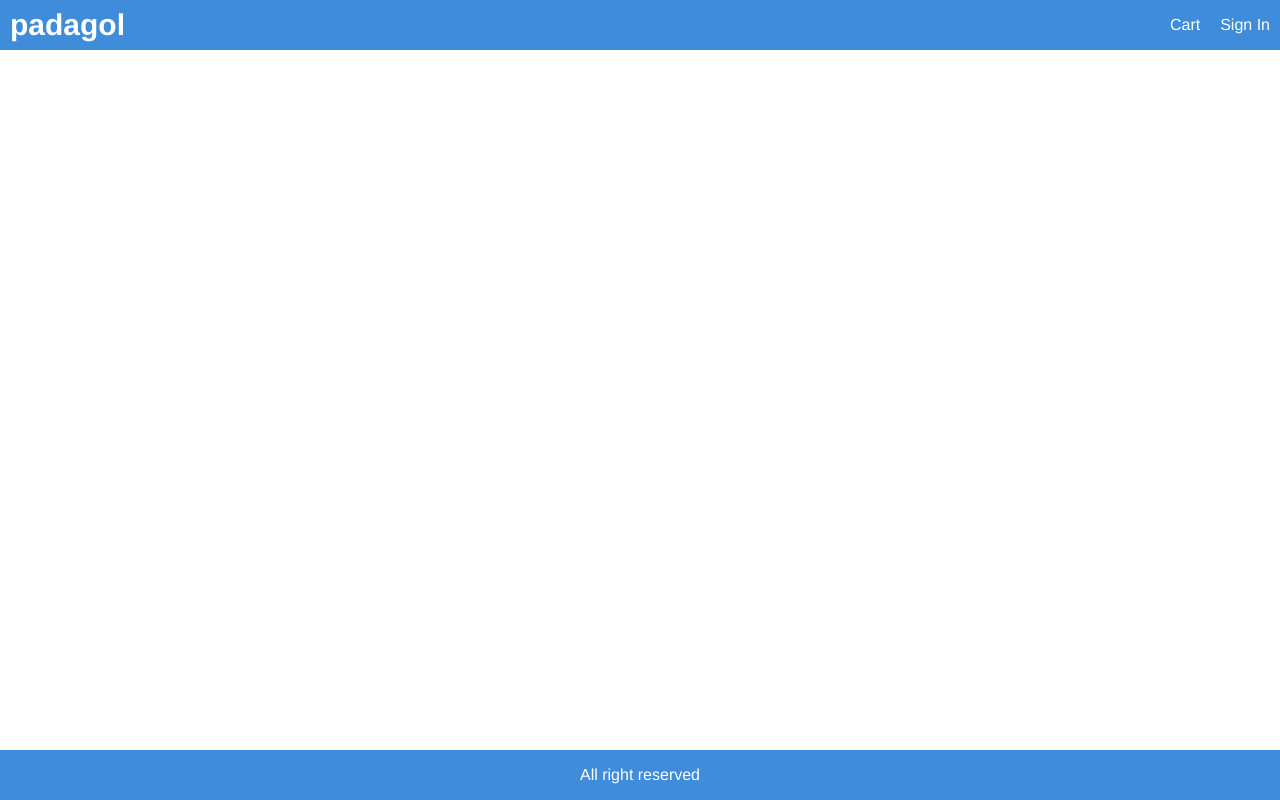
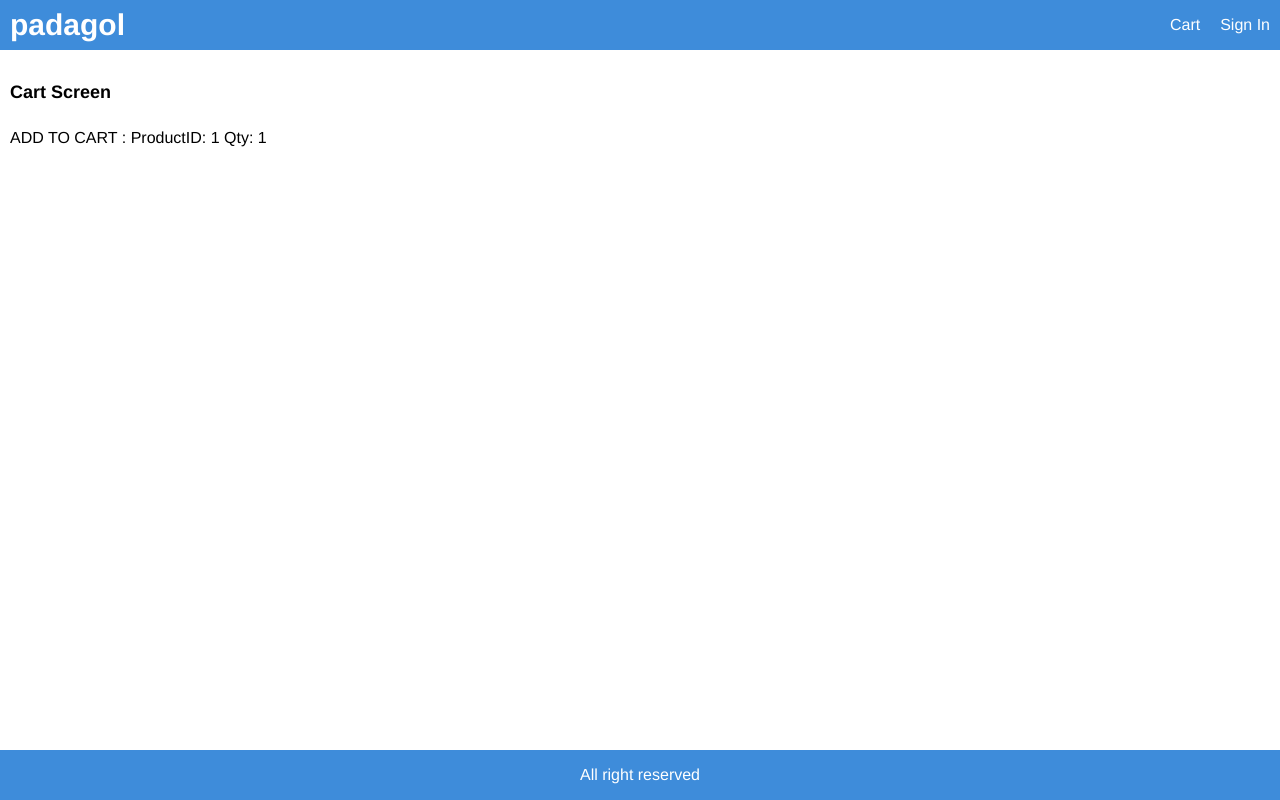
Before and after one commit to pemburu-kage/padagol, a React (Create React App) app in the folder frontend/: page /cart/1 in a window 1280 px wide. Built offline with nearby package versions, Linux system fonts and the light colour scheme.

Commit message:
Handle Add To Cart Button

```diff
--- a/frontend/src/App.js
+++ b/frontend/src/App.js
@@ -1,6 +1,7 @@
 import { BrowserRouter, Route } from "react-router-dom";
 import HomeScreen from "./screens/HomeScreen";
 import ProductScreen from "./screens/ProductScreen";
+import CartScreen from './screens/CartScreen';
 
 function App() {
   return (
@@ -16,8 +17,9 @@
               </div>
           </header>
           <main>
-              <Route path="/product/:id/" component={ProductScreen}></Route>
-              <Route path="/" component={HomeScreen} exact></Route>
+            <Route path="/cart/:id?" component={CartScreen}></Route>
+            <Route path="/product/:id/" component={ProductScreen}></Route>
+            <Route path="/" component={HomeScreen} exact></Route>
           </main>
           <footer className="row center">All right reserved</footer>
       </div>
--- a/frontend/src/index.css
+++ b/frontend/src/index.css
@@ -61,6 +61,9 @@
 li {
   margin-top: 1rem;
 }
+input,
+select,
+textarea,
 button {
   padding: 1rem;
   border-radius: 0.5rem;
@@ -69,9 +72,14 @@
   font-family: Helvetica, Arial, sans-serif;
   -webkit-font-smoothing: antialiased;
   -moz-osx-font-smoothing: grayscale;
+}
+button {
   background-color: #f8f8f8;
   cursor: pointer;
 }
+input:hover,
+select:hover,
+textarea:hover,
 button:hover {
   border: 0.1rem #404040 solid;
 }
--- /dev/null
+++ b/frontend/src/screens/CartScreen.js
@@ -0,0 +1,16 @@
+import React from 'react';
+
+export default function CartScreen(props) {
+  const productId = props.match.params.id;
+  const qty = props.location.search
+    ? Number(props.location.search.split('=')[1])
+    : 1;
+  return (
+    <div>
+      <h1>Cart Screen</h1>
+      <p>
+        ADD TO CART : ProductID: {productId} Qty: {qty}
+      </p>
+    </div>
+  );
+}
--- a/frontend/src/screens/ProductScreen.js
+++ b/frontend/src/screens/ProductScreen.js
@@ -1,4 +1,4 @@
-import React, { useEffect } from 'react';
+import React, { useEffect, useState } from 'react';
 import { useDispatch, useSelector } from 'react-redux';
 import { Link } from 'react-router-dom';
 import { detailsProduct } from '../actions/productActions';
@@ -9,6 +9,7 @@
 export default function ProductScreen(props) {
   const dispatch = useDispatch();
   const productId = props.match.params.id;
+  const [qty, setQty] = useState(1);
   const productDetails = useSelector((state) => state.productDetails);
   const { loading, error, product } = productDetails;
 
@@ -16,6 +17,9 @@
     dispatch(detailsProduct(productId));
   }, [dispatch, productId]);
 
+  const addToCartHandler = () => {
+    props.history.push(`/cart/${productId}?qty=${qty}`);
+  };
   return (
     <div>
       {loading ? (
@@ -72,9 +76,37 @@
                       </div>
                     </div>
                   </li>
-                  <li>
-                    <button className="primary block">Add to Cart</button>
-                  </li>
+                  {product.countInStock > 0 && (
+                    <>
+                      <li>
+                        <div className="row">
+                          <div>Qty</div>
+                          <div>
+                            <select
+                              value={qty}
+                              onChange={(e) => setQty(e.target.value)}
+                            >
+                              {[...Array(product.countInStock).keys()].map(
+                                (x) => (
+                                  <option key={x + 1} value={x + 1}>
+                                    {x + 1}
+                                  </option>
+                                )
+                              )}
+                            </select>
+                          </div>
+                        </div>
+                      </li>
+                      <li>
+                        <button
+                          onClick={addToCartHandler}
+                          className="primary block"
+                        >
+                          Add to Cart
+                        </button>
+                      </li>
+                    </>
+                  )}
                 </ul>
               </div>
             </div>
```
